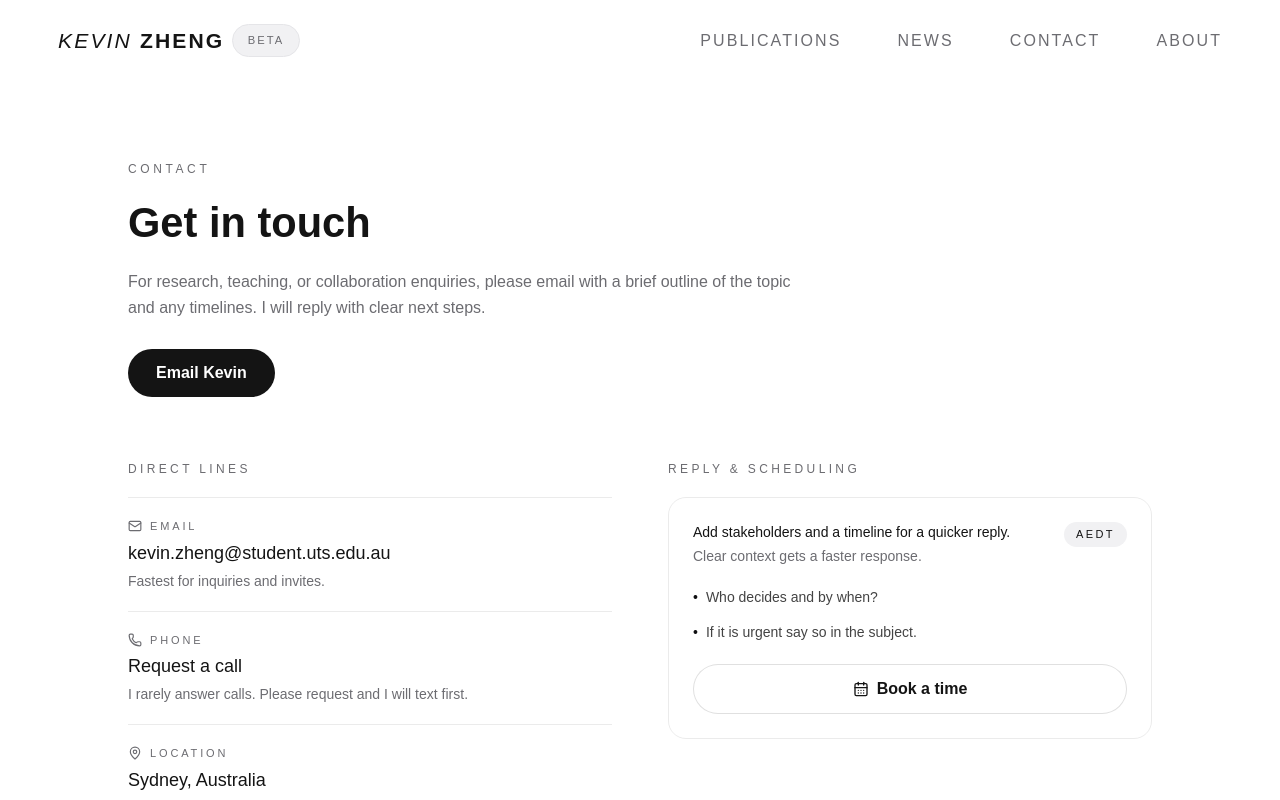
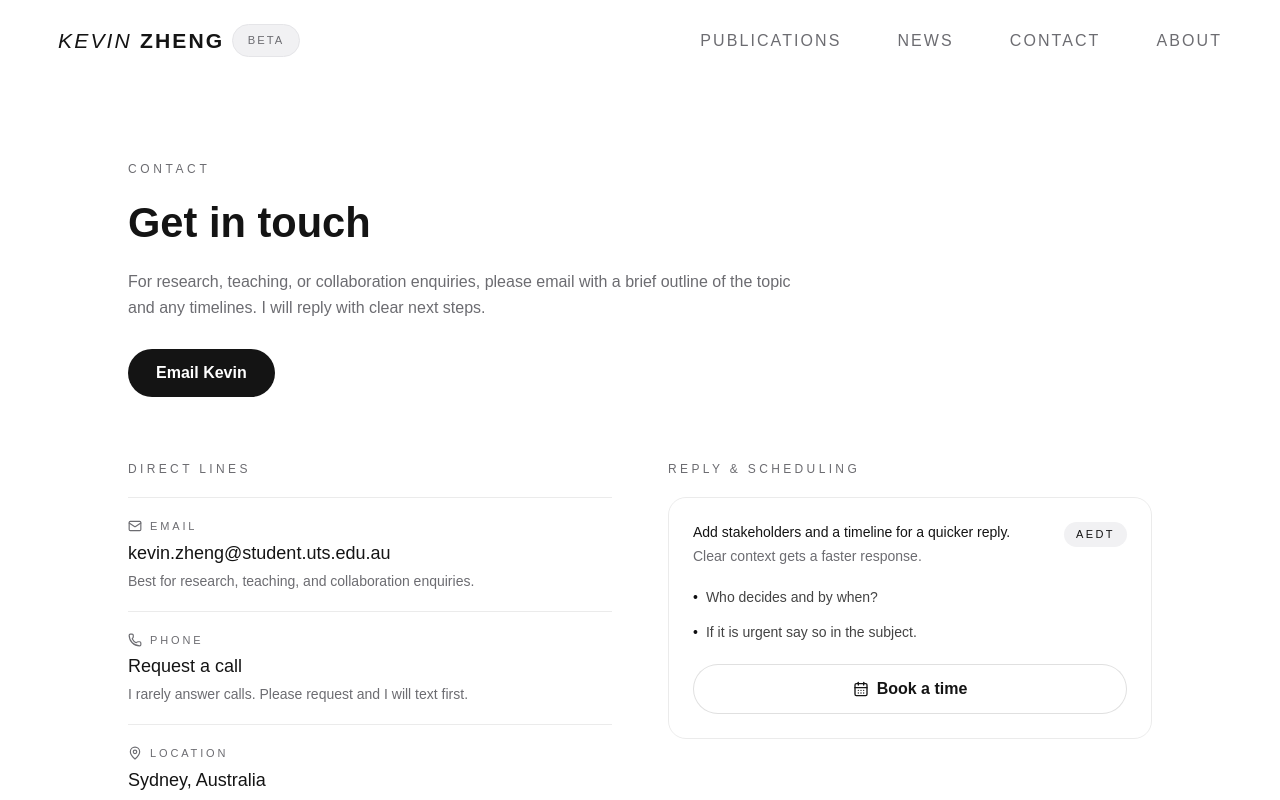
Before and after one commit to kyxzhe/kyxzhe.github.io, a Next.js app: page /contact in a window 1280 px wide. Shown: the top 800 px of the page. Built offline with nearby package versions, Linux system fonts and the light colour scheme.

Commit message:
chore: adjust contact email hint

```diff
--- a/src/app/contact/page.tsx
+++ b/src/app/contact/page.tsx
@@ -66,7 +66,7 @@ export default function ContactPage() {
     {
       label: "Email",
       value: contactInfo.email,
-      hint: "Fastest for inquiries and invites.",
+      hint: "Best for research, teaching, and collaboration enquiries.",
       href: `mailto:${contactInfo.email}`,
       icon: Mail,
     },
```
